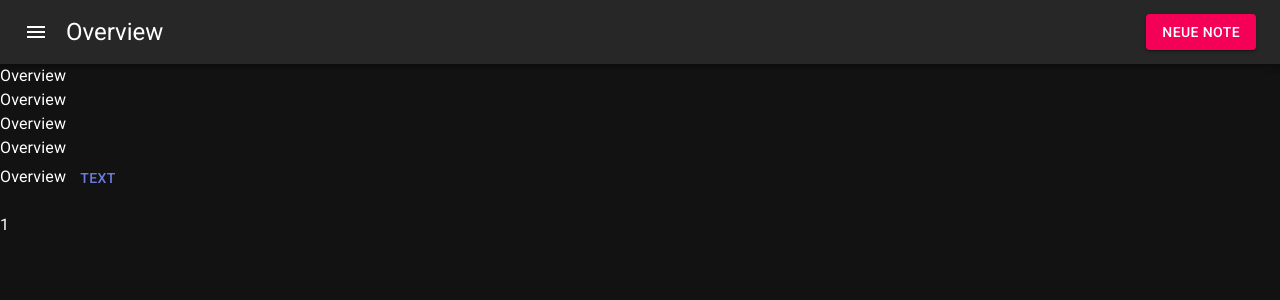
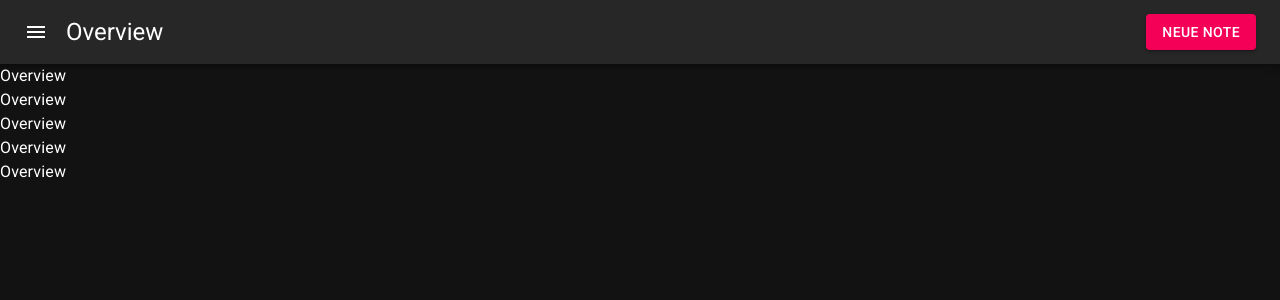
Before and after one commit to H3rmt/grades, a React (Vite) app: page / in a window 1280 px wide. Shown: the top 300 px of the page. Built offline with nearby package versions, Linux system fonts and the light colour scheme.

Commit message:
added reloading of Modals selectors on open

```diff
--- a/src/App.tsx
+++ b/src/App.tsx
@@ -39,7 +39,7 @@ const App = () => {
 		setOpenNav(false)
 	}, [openPage])
 
-	const [openModal, setOpenModal] = React.useState(false);
+	const [openModal, setOpenModal] = useState(false);
 
 	return (<div>
 		<AppBar position="static">
--- a/src/Overview/Overview.tsx
+++ b/src/Overview/Overview.tsx
@@ -1,23 +1,12 @@
-import React, {useState} from 'react';
-import {Button} from "@mui/material";
-import {invoke} from "@tauri-apps/api";
+import React from 'react';
 
 function Overview() {
-	const [count, setCount] = useState(1);
-
-	const doo = () => {
-		invoke('update_count', {update: 1}).then((c: any) => setCount(c))
-
-	}
-
 	return (<div>
 		Overview<br/>
 		Overview<br/>
 		Overview<br/>
 		Overview<br/>
 		Overview
-		<Button onClick={doo}>TEXT</Button>
-		<p>{count}</p>
 	</div>);
 }
 
--- a/src/components/NewGradeModal/NewGradeModal.tsx
+++ b/src/components/NewGradeModal/NewGradeModal.tsx
@@ -79,7 +79,7 @@ function NewGradeModal(props: { open: boolean, closeModal: () => void }) {
 			setToastOpen(true)
 			console.log("Created new Grade")
 			setToast("Created new Grade")
-			// props.closeModal()
+			props.closeModal()
 		}).catch((error) => {
 			setToastOpen(true)
 			console.error("Error creating Grade: " + error)
@@ -106,10 +106,10 @@ function NewGradeModal(props: { open: boolean, closeModal: () => void }) {
 	useEffect(() => {
 		getSubjects()
 		getTypes()
-	}, [])
+	}, [props.open])
 
 
-	return (<Dialog open={props.open} onClose={props.closeModal}>
+	return (<><Dialog open={props.open} onClose={props.closeModal}>
 		<DialogTitle>Neue Note</DialogTitle>
 		<DialogContent>
 			<FormControl variant="outlined">
@@ -145,6 +145,7 @@ function NewGradeModal(props: { open: boolean, closeModal: () => void }) {
 		<DialogActions>
 			<Button onClick={createGrade}>Create</Button>
 		</DialogActions>
+	</Dialog>
 		<Snackbar open={toastOpen} autoHideDuration={8000} anchorOrigin={{vertical: 'bottom', horizontal: 'right'}} onClose={() => {
 			setToastOpen(false)
 		}}>
@@ -168,8 +169,7 @@ function NewGradeModal(props: { open: boolean, closeModal: () => void }) {
 					</Alert>
 			}
 		</Snackbar>
-			</Dialog>
-	);
+	</>);
 }
 
 export default NewGradeModal
```
Also changed, not shown: 1 other file (tests, documents, lock files or other folders). Lines whose indentation alone changed are shown as unchanged.
